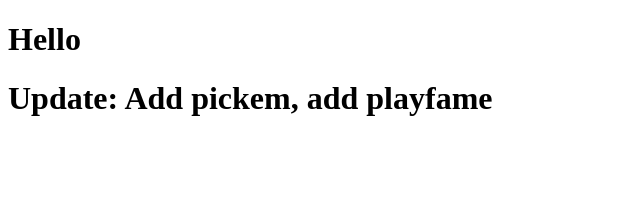
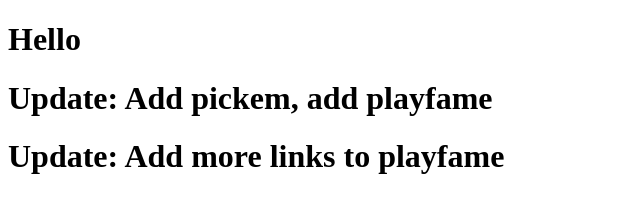
Before and after one commit to oleust/oleust.github.io, a plain HTML site: page index.html in a window 1280 px wide. Shown: the whole page, without its empty margins (0-640 px from the left). Drawn offline with Linux system fonts and the light colour scheme.

Commit message:
add more links to playfame

```diff
--- a/index.html
+++ b/index.html
@@ -1,3 +1,4 @@
 <!DOCTYPE html>
 <h1>Hello</h1>
 <h1>Update: Add pickem, add playfame</h1>
+<h1>Update: Add more links to playfame</h1>
```
Also changed, not shown: 1 other file.
